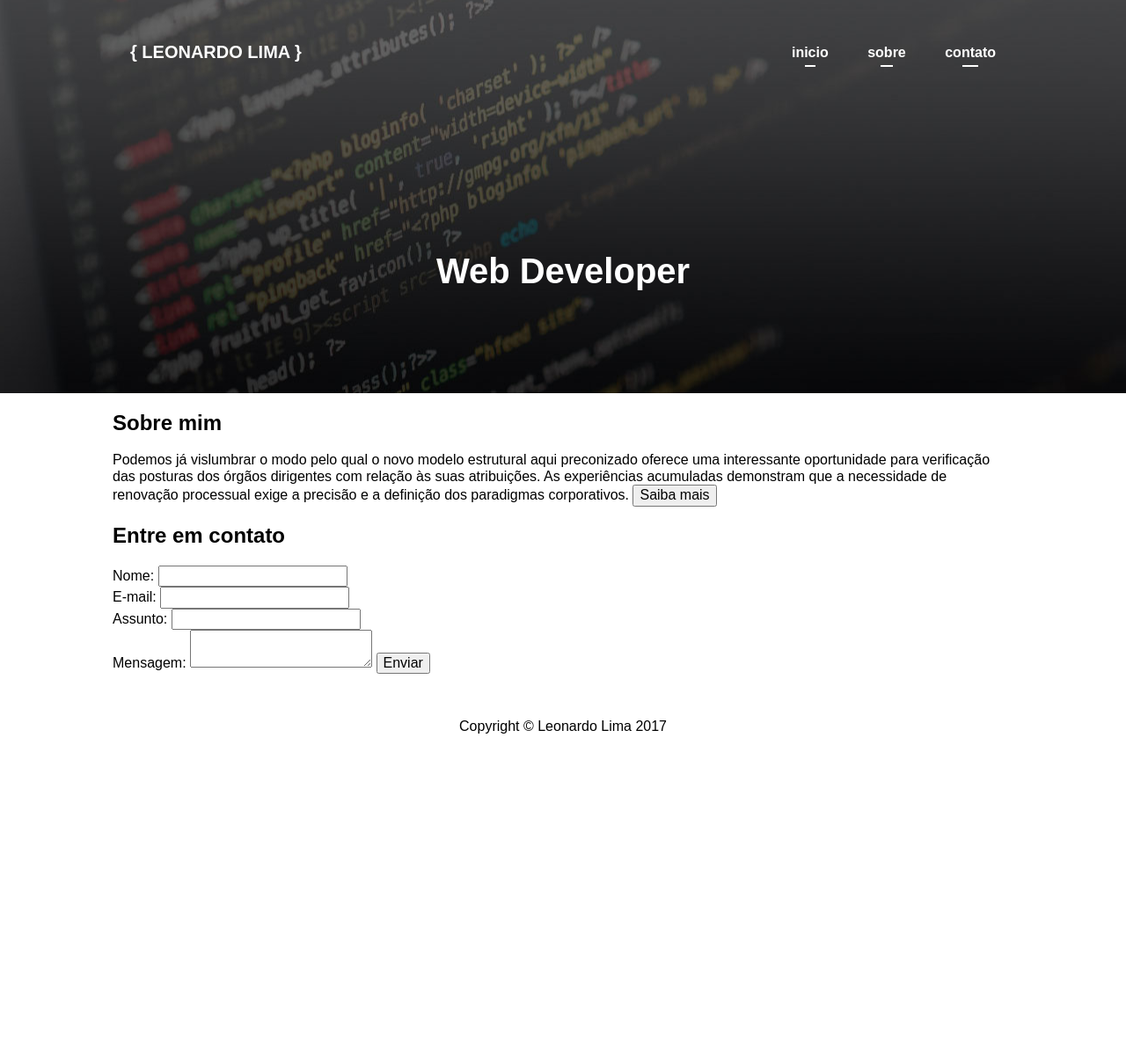
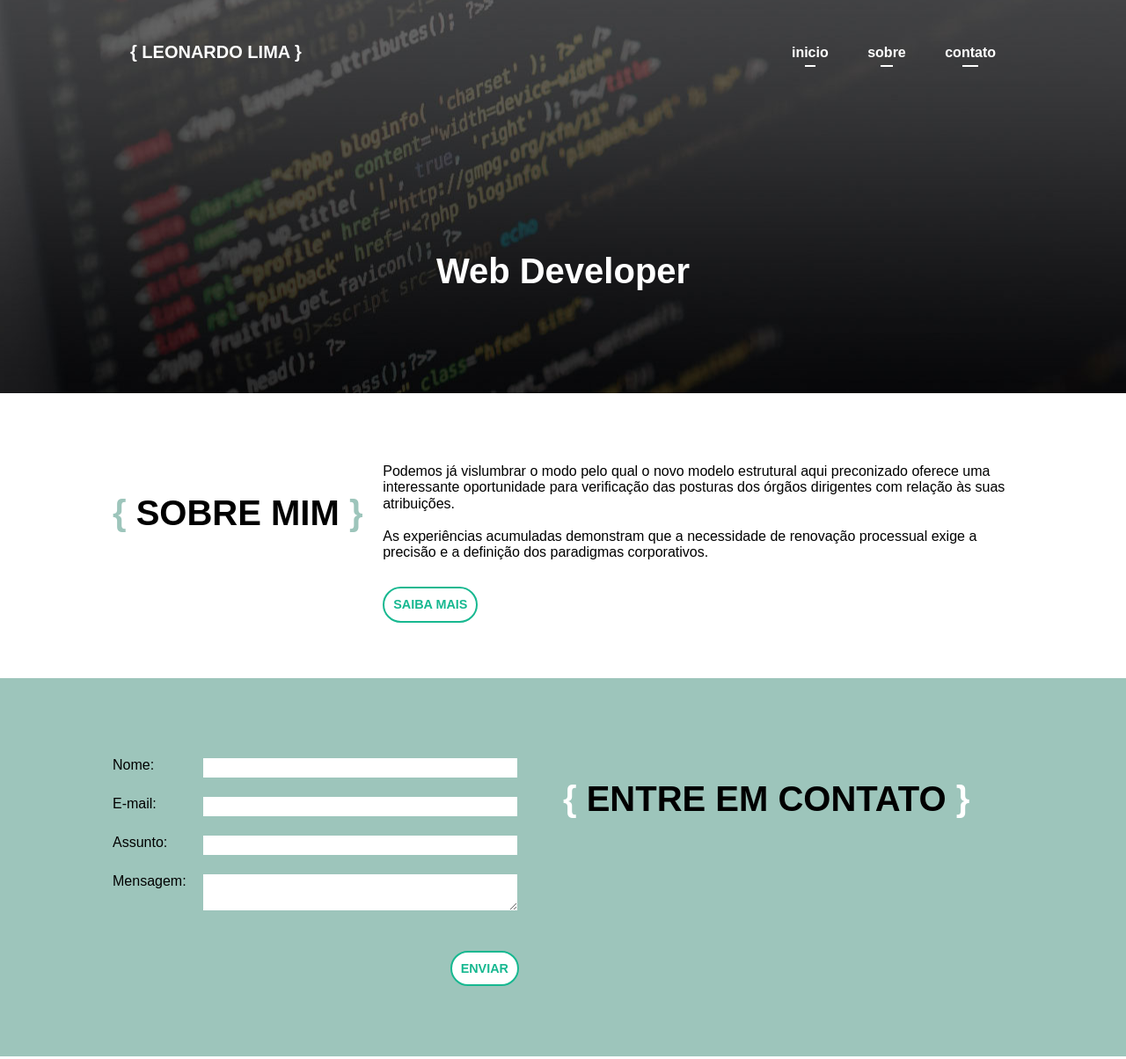
Before and after one commit to LimaLeo/meu-site, a website: page src/index.html in a window 1280 px wide. Shown: the top 1204 px of the page at 88% size. Before the commit the page ends 851 px from the top, so only its background shows below. Drawn offline with Linux system fonts and the light colour scheme.

Commit message:
Implementação seções

```diff
--- a/src/index.html
+++ b/src/index.html
@@ -30,27 +30,31 @@
 		</div>
 	</header>
 	<main>
-		<section>
+		<section class="sobre">
+			<div class="container">
 				<h2>Sobre mim</h2>
 				<article>
 					Podemos já vislumbrar o modo pelo qual o novo modelo estrutural aqui preconizado oferece
 					uma interessante oportunidade para verificação das posturas dos órgãos dirigentes com
-				relação às suas atribuições.
+					relação às suas atribuições.<br /><br />
 
 					As experiências acumuladas demonstram que a necessidade de renovação processual exige a
 					 precisão e a definição dos paradigmas corporativos.
 					 <button>Saiba mais</button>
 				</article>
+			</div>
 		</section>
-		<section>
-			<h2>Entre em contato</h2>
+		<section class="contato">
+			<div class="container">
 				<form action="">
-				Nome: <input type="text"><br />
-				E-mail: <input type="email"><br />
-				Assunto: <input type="text"><br />
-				Mensagem: <textarea ></textarea>
+					<div class="field"><label>Nome: </label><input type="text"></div>
+					<div class="field"><label>E-mail: </label><input type="email"></div>
+					<div class="field"><label>Assunto: </label><input type="text"></div>
+					<div class="field"><label>Mensagem: </label><textarea ></textarea></div>
 					<button>Enviar</button>
 				</form>
+			<h2>Entre em contato</h2>
+			</div>
 		</section>
 	</main>
 	<footer>
--- a/src/sass/celulas/body.scss
+++ /dev/null
@@ -1,4 +0,0 @@
-main{
-	margin: 0 auto;
-	max-width: 80%;
-}
--- /dev/null
+++ b/src/sass/helpers/variaveis.scss
@@ -0,0 +1,2 @@
+$azul: #9DC5BB;
+$azul-secundario: #17B890;
--- /dev/null
+++ b/src/sass/layout/body.scss
@@ -0,0 +1,95 @@
+main{
+	section{
+		display: inline-block;
+	    width: 100%;
+		h2{
+			text-transform: uppercase;
+			font-size: 2.5em;
+		}
+
+		button{
+			margin-top: 30px;
+			display: block;
+			border: solid 2px $azul-secundario;
+			border-radius: 1.5em;
+			background-color: white;
+			color: $azul-secundario;
+			text-transform: uppercase;
+			font-size: 0.9em;
+		    font-weight: bold;
+			padding: 10px;
+		}
+	}
+
+	.sobre{
+		h2{
+			float: left;
+			width: 30%;
+			&:before{
+				content: "{ ";
+				color: $azul;
+			}
+			&:after{
+				content: " }";
+				color: $azul;
+			}
+		}
+		article{
+			float: right;
+			width: 70%;
+		}
+
+		.container{
+			height: 320px;
+		}
+	}
+
+	.container{
+		padding: 80px 0;
+	}
+	.contato{
+		background-color: $azul;
+		h2{
+			float: right;
+			width: 50%;
+			&:before{
+				content: "{ ";
+				color: white;
+			}
+			&:after{
+				content: " }";
+				color: white;
+			}
+		}
+		form{
+			float: left;
+			width: 50%;
+
+			.field{
+				padding: 10px 0;
+			}
+
+			label{
+	    		float: left;
+    			width: 20%;
+			}
+
+			input{
+				height: 1.5em;
+			}
+
+			input, textarea{
+				width: 70%;
+				border: solid 1px $azul;
+			}
+			button{
+				float: right;
+				margin: 30px 50px 0 0;
+			}
+		}
+
+		.container{
+			height: 430px;
+		}
+	}
+}
--- a/src/sass/celulas/header.scss
+++ b/src/sass/layout/header.scss
@@ -16,7 +16,7 @@ header{
 		padding: 20px;
 		font-size: 1.25em;
 		a{
-			color: #fff;
+			color: white;
 			text-decoration: none;
 			text-transform: uppercase;
 			&:before{
@@ -38,12 +38,12 @@ header{
 				a{
 					font-size: 1em;
 					font-weight: bold;
-					color: #fff;
+					color: white;
 					text-decoration: none;
 					&:hover{
-						color: rgb(101, 189, 174);
+						color: $azul;
 						&:after{
-							background-color: rgb(101, 189, 174);
+							background-color: $azul;
 							width: 60%;
 						}
 					}
@@ -53,7 +53,7 @@ header{
 						margin: 5px auto 0;
 						width: 30%;
 						height: 2px;
-						background-color: #fff;
+						background-color: white;
 						-webkit-transition:all 0.3s linear;
 						-moz-transition:all 0.3s linear;
 						-o-transition:all 0.3s linear;
--- a/src/sass/style.scss
+++ b/src/sass/style.scss
@@ -1,8 +1,10 @@
 @import 'componentes/normalize';
+@import "helpers/variaveis";
+@import "helpers/mixins";
 
-@import 'celulas/header';
-@import 'celulas/body';
-@import 'celulas/footer';
+@import 'layout/header';
+@import 'layout/body';
+@import 'layout/footer';
 
 *{
     box-sizing: border-box;
```
Also changed, not shown: dist/css/style.css, dist/index.html, src/css/style.css, src/sass/helpers/mixins.scss (added), src/sass/layout/footer.scss (renamed from src/sass/celulas/footer.scss), 1 other file. Lines whose indentation alone changed are shown as unchanged.
